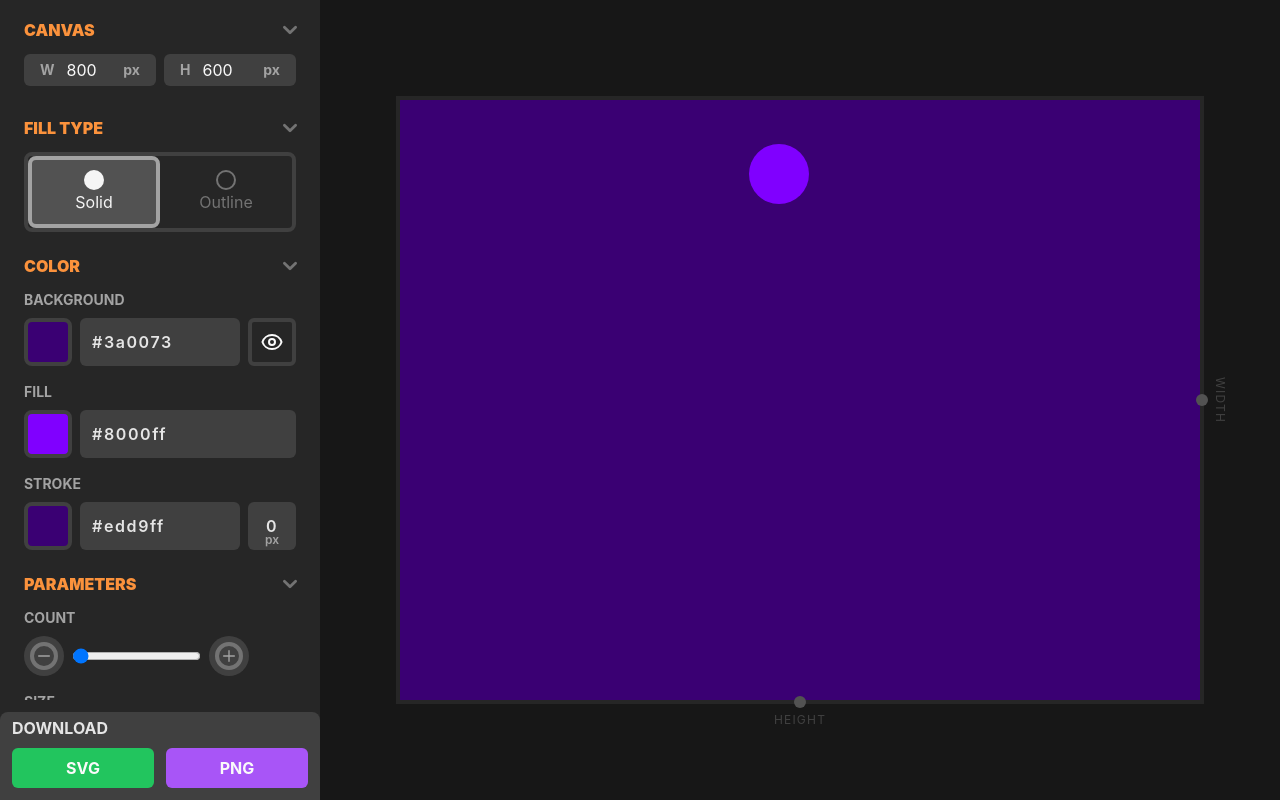
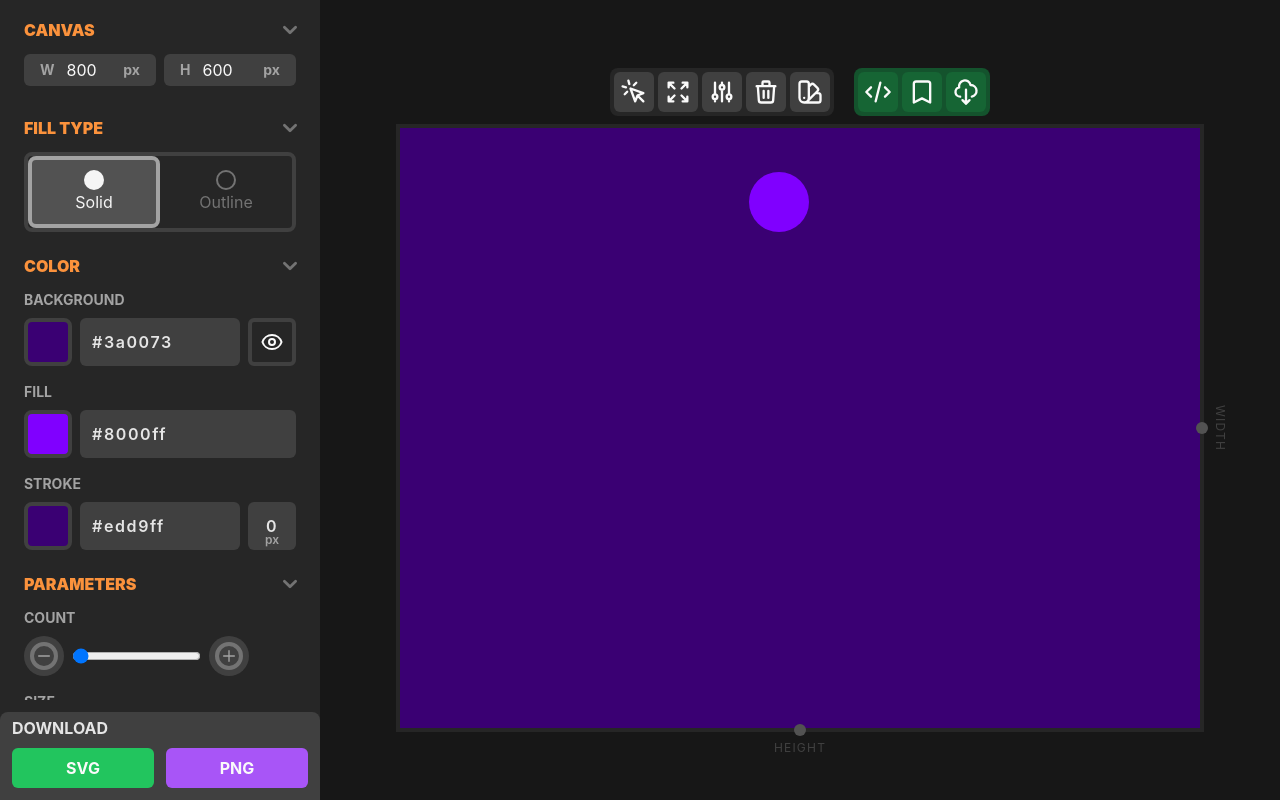
Before and after one commit to iorgadev/svgmkr, a Next.js app: page / in a window 1280 px wide. Built offline with nearby package versions, Linux system fonts and the light colour scheme.

Commit message:
add menu above Canvas

```diff
--- a/components/Canvas.jsx
+++ b/components/Canvas.jsx
@@ -1,5 +1,15 @@
 import { useState } from "react";
 import { useStore } from "@/store/index";
+import {
+  CursorClickIcon,
+  ArrowsExpandIcon,
+  TrashIcon,
+  AdjustmentsIcon,
+  BookmarkIcon,
+  CloudDownloadIcon,
+  CodeIcon,
+  ColorSwatchIcon,
+} from "@heroicons/react/outline";
 
 export default function Canvas({ children }) {
   const width = useStore((state) => state.width);
@@ -40,6 +50,38 @@ export default function Canvas({ children }) {
 
   return (
     <div className="canvas">
+      <div className="canvas__menu">
+        <ul className="actions">
+          <li>
+            <CursorClickIcon />
+          </li>
+          <li>
+            <ArrowsExpandIcon />
+          </li>
+          <li>
+            <AdjustmentsIcon />
+          </li>
+          <li>
+            <TrashIcon />
+          </li>
+
+          <li>
+            <ColorSwatchIcon />
+          </li>
+        </ul>
+        <ul className="file">
+          <li>
+            <CodeIcon />
+          </li>
+          <li>
+            <BookmarkIcon />
+          </li>
+          <li>
+            <CloudDownloadIcon />
+          </li>
+        </ul>
+      </div>
+
       <div className="relative border-4 border-neutral-800 canvas__container">
         <div
           className={`absolute flex items-center justify-center bg-transparent rounded-full ${
@@ -56,6 +98,7 @@ export default function Canvas({ children }) {
             WIDTH
           </span>
         </div>
+
         <div
           className={`absolute flex items-center justify-center bg-transparent rounded-full w-96 h-96 -bottom-48 ${
             isResizing ? `pointer-events-auto` : `pointer-events-none`
@@ -71,6 +114,7 @@ export default function Canvas({ children }) {
             HEIGHT
           </span>
         </div>
+
         {children}
       </div>
     </div>
--- a/styles/_canvas.scss
+++ b/styles/_canvas.scss
@@ -1,6 +1,32 @@
 .canvas {
   @apply w-full h-full;
-  @apply flex items-center justify-center;
+  @apply flex flex-col items-center justify-center;
+
+  &__menu {
+    @apply flex justify-center space-x-5 items-center mb-2;
+
+    & ul {
+      @apply list-none flex items-center space-x-1 bg-neutral-800 p-1 rounded-lg;
+      & li {
+        @apply bg-neutral-700 p-1.5 cursor-pointer rounded-md;
+        &:hover {
+          @apply bg-neutral-600 text-orange-400;
+        }
+        & svg {
+          @apply w-7 h-7;
+        }
+      }
+    }
+    & .file {
+      @apply bg-green-900;
+      & li {
+        @apply bg-green-800;
+        &:hover {
+          @apply bg-green-700 text-orange-500;
+        }
+      }
+    }
+  }
 
   &__container {
     @apply bg-white flex items-center justify-center;
```
